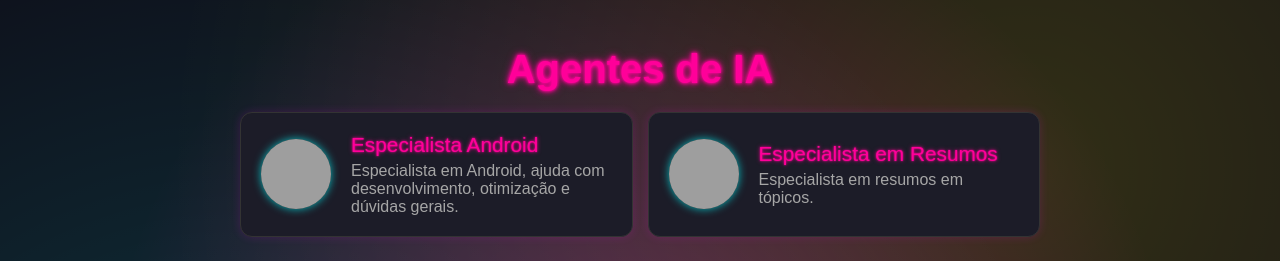
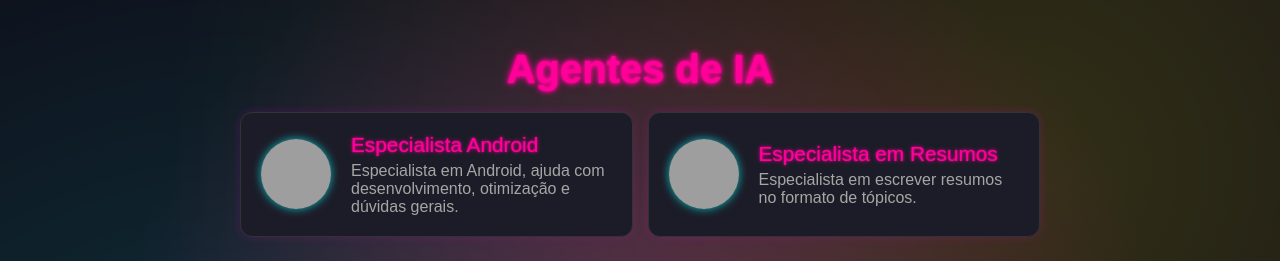
Before and after one commit to RAVELLSL/rstechaluno-agentes-IA, a plain HTML site: page index.html in a window 1280 px wide. Shown: the top 261 px of the page. Drawn offline with Linux system fonts and the light colour scheme; grey boxes are pictures that could not be loaded.

Commit message:
Update index.html

```diff
--- a/index.html
+++ b/index.html
@@ -1,4 +1,3 @@
-
 <!DOCTYPE html>
 <html lang="pt-BR">
 <head>
@@ -125,7 +124,7 @@
                 </div>
                 <div class="agent-info">
                     <div class="agent-name">Especialista em Resumos</div>
-                    <div class="agent-description">Especialista em resumos em tópicos.</div>
+                    <div class="agent-description">Especialista em escrever resumos no formato de tópicos.</div>
                 </div>
             </div>
         </article>
```
